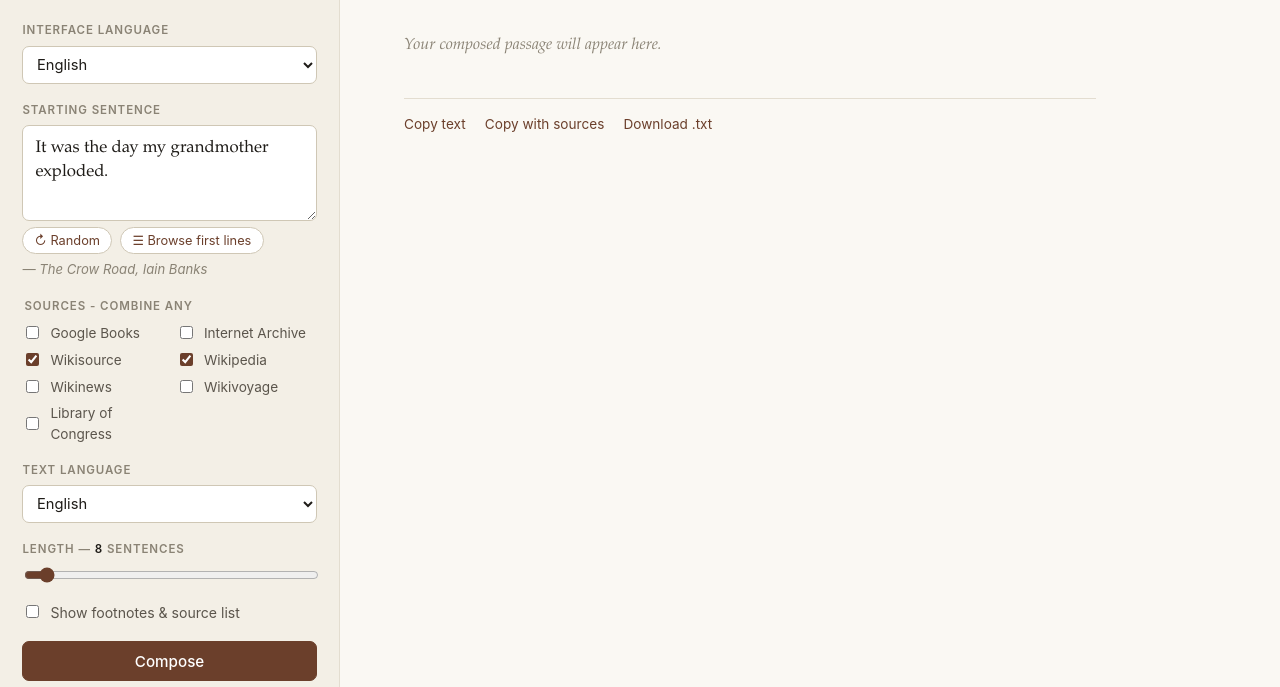
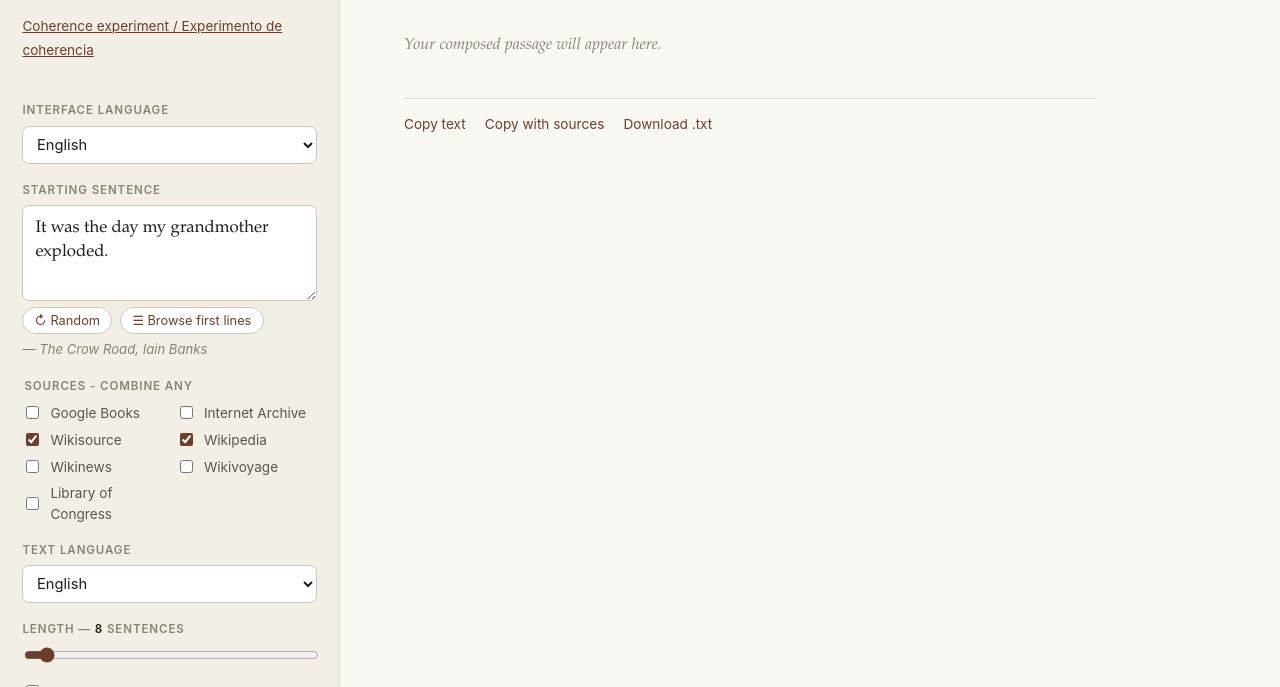
Before and after one commit to krahd/cadavre-exquis, a plain HTML site: page index.html in a window 1280 px wide. Shown: the part 113-800 px from the top of the page. Drawn offline with Linux system fonts and the light colour scheme.

Commit message:
Link experimental coherence mode without changing original composition

```diff
--- a/index.html
+++ b/index.html
@@ -17,6 +17,7 @@
         <header class="brand">
           <h1 class="brand__title">cadavre exquis</h1>
           <p id="brand-tagline" class="brand__tagline">a passage of found sentences, each from a different book</p>
+        <p><a href="coherent.html" class="link-btn">Coherence experiment / Experimento de coherencia</a></p>
         </header>
 
         <form class="compose" id="compose" autocomplete="off">
```
